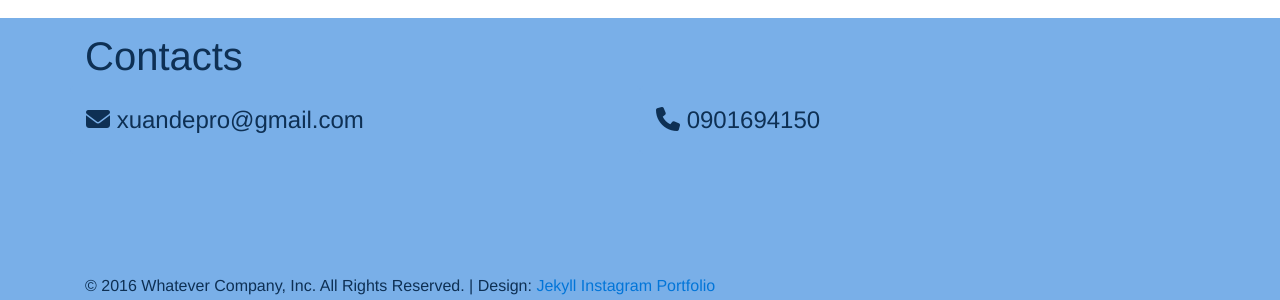
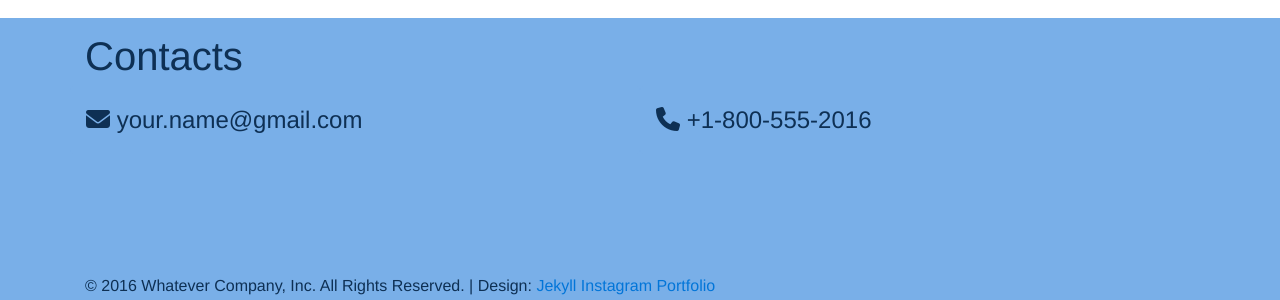
Before and after one commit to lexuande/lexuande.github.io, a Jekyll site: the page built from index.html, in a window 1280 px wide and 900 px high, scrolled down 539 px. Shown: the part 586-886 px from the top of the window. Built offline with Jekyll 4.4.1, drawn with Linux system fonts in a browser that asks for light colours; nearby versions of some CDN libraries.

Commit message:
Update _config.yml

```diff
--- a/_config.yml
+++ b/_config.yml
@@ -1,13 +1,13 @@
 # Site settings
 # in the templates available like {{ site.myvariable }}.
-title: LÊ XUÂN ĐỆ
-email: xuandepro@gmail
+title: Clean portfolio theme for Jekyll powered by Bootstrap 4.
+email: your-email@domain.com
 brand: Lê Xuân Đệ
 headline: Inventor, Engineer and Futurist
-description: > # Chia sẻ để thành công hơn
+description: > # this means to ignore newlines until "baseurl:"
   New Site
 baseurl: "" # the subpath of your site, e.g. /blog
-url: "http://lexuande.github." # the base hostname & protocol for your site
+url: "http://lexuande.github.io" # the base hostname & protocol for your site
 copyright: 2016 Whatever Company, Inc. All Rights Reserved.
 
 # Build settings
@@ -17,8 +17,8 @@ markdown: kramdown
 snapwidget: 247552
 
 # Contacts
-email: xuandepro@gmail.com
-phone: 0901694150
+email: your.name@gmail.com
+phone: +1-800-555-2016
 
 # Tracking
 googleAnalitycsID: UA-83933844-1
```
